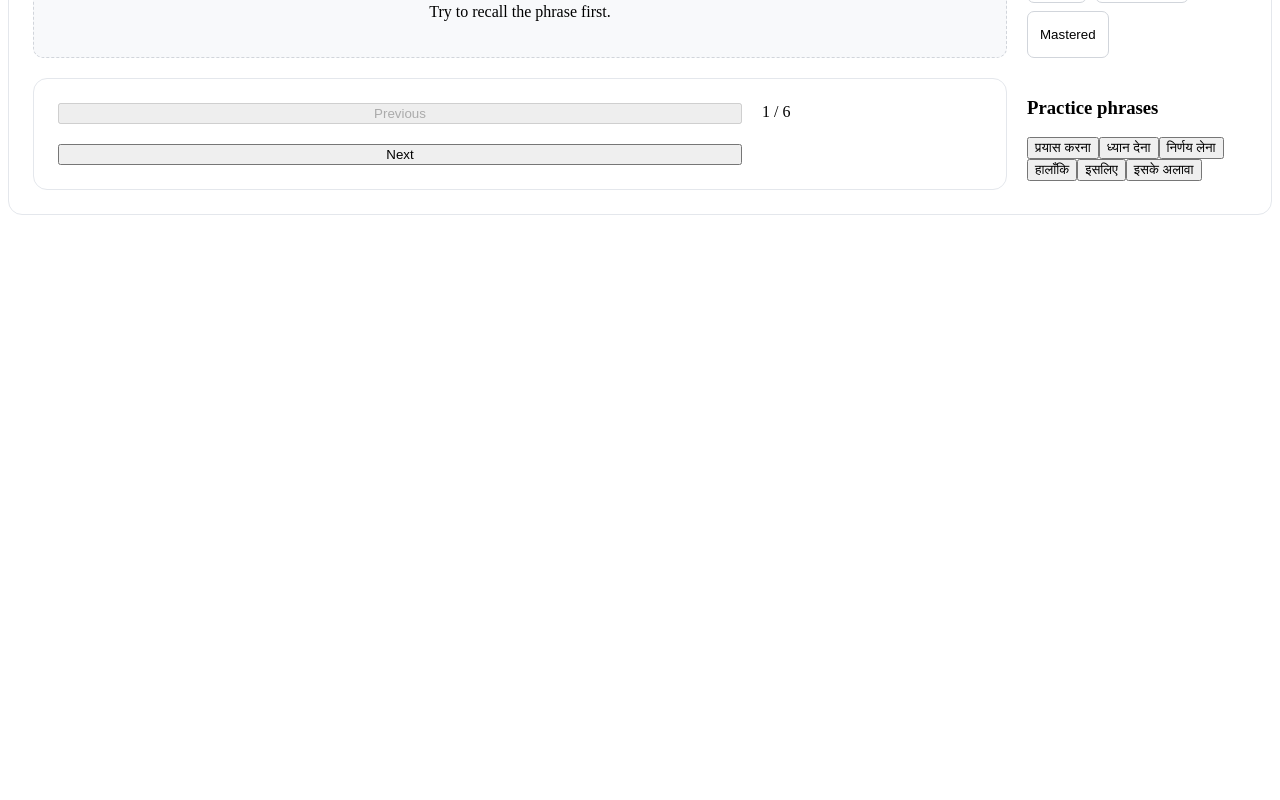
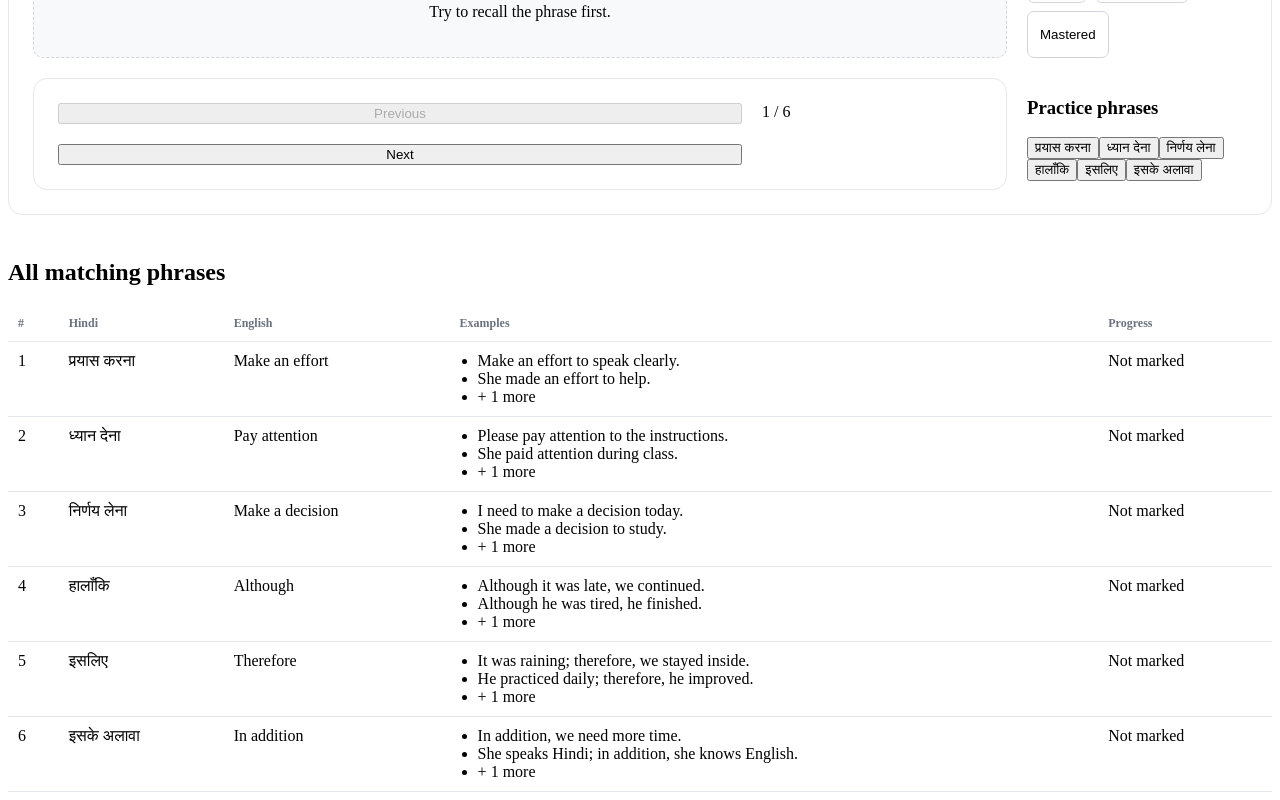
Before and after one commit to piyushdhakad001/lexora-seven-days-hourly-practice, a React (Vite) app: page / in a window 1280 px wide. Shown: the part 502-1302 px from the top of the page. Before the commit the page ends 800 px from the top, so only its background shows below. Built offline with nearby package versions, Linux system fonts and the light colour scheme.

Commit message:
Add "List view"

```diff
--- a/src/App.css
+++ b/src/App.css
@@ -95,3 +95,32 @@
   margin-bottom: 6px;
   line-height: 1.5;
 }
+
+.list-view {
+  margin-top: 24px;
+  overflow-x: auto;
+}
+
+.list-view table {
+  width: 100%;
+  border-collapse: collapse;
+  background: white;
+}
+
+.list-view th,
+.list-view td {
+  padding: 10px;
+  border-bottom: 1px solid #e4e7ec;
+  text-align: left;
+  vertical-align: top;
+}
+
+.list-view th {
+  color: #6b7280;
+  font-size: 12px;
+}
+
+.list-view ul {
+  margin: 0;
+  padding-left: 18px;
+}
--- a/src/App.jsx
+++ b/src/App.jsx
@@ -273,8 +273,8 @@ function App() {
             <h3>Practice phrases</h3>
             {practicePhrases.map((phrase, index) => (
               <button
-              key={phrase.id}
-              className={index === safeIndex ? "current-phrase" : ""}
+                key={phrase.id}
+                className={index === safeIndex ? "current-phrase" : ""}
                 onClick={() => setCurrentIndex(index)}>
                 {phrase.hindi}
               </button>
@@ -282,6 +282,47 @@ function App() {
           </aside>
         </section>
       )}
+
+      <div className="list-view">
+        <h2>All matching phrases</h2>
+
+        <table>
+          <thead>
+            <tr>
+              <th>#</th>
+              <th>Hindi</th>
+              <th>English</th>
+              <th>Examples</th>
+              <th>Progress</th>
+            </tr>
+          </thead>
+
+          <tbody>
+            {practicePhrases.map((phrase, index) => {
+              return (
+                <tr key={phrase.id}>
+                  <td>{index + 1}</td>
+                  <td>{phrase.hindi}</td>
+                  <td>{phrase.english}</td>
+                  <td>
+                    <ul>
+                      {phrase.examples.slice(0, 2).map((example, exampleIndex) => {
+                        return (
+                          <li key={exampleIndex}>{example}</li>
+                        )
+                      })}
+                      {phrase.examples.length > 2 && (
+                        <li key={`${phrase.id}-more`}>+ {phrase.examples.length - 2} more</li>
+                      )}
+                    </ul>
+                  </td>
+                  <td>{marks[phrase.id] || "Not marked"}</td>
+                </tr>
+              )
+            })}
+          </tbody>
+        </table>
+      </div>
     </main>
   )
 }
```
